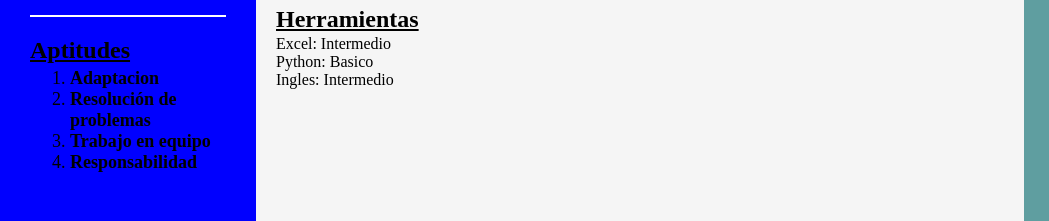
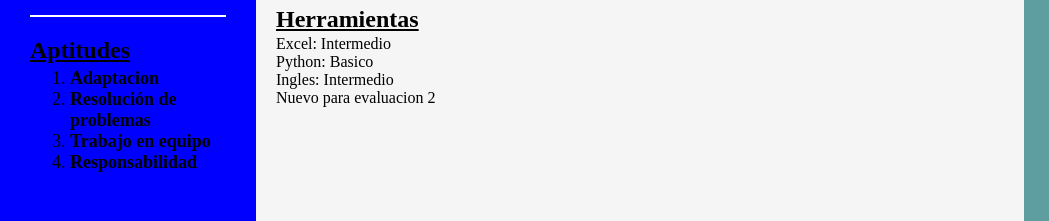
Before and after one commit to Christian03-31/Evaluacion, a plain HTML site: page Index.html in a window 1280 px wide. Shown: the part 579-800 px from the top of the page, 0-1049 px from the left. Drawn offline with Linux system fonts and the light colour scheme.

Commit message:
Actualizacion 9

```diff
--- a/Index.html
+++ b/Index.html
@@ -53,6 +53,7 @@
         </div>
         <h2>Herramientas</h2>
         Excel: Intermedio<br>Python: Basico<br>Ingles: Intermedio
+        <p>Nuevo para evaluacion 2</p>
     </div>
     <div class="Linea-celeste"><!--Genera una lista en la parte derecha de la pagina-->
         <div class="Logo-Contenido"></div><!--comando para contrlar la disposicion de las imagenes-->
```
